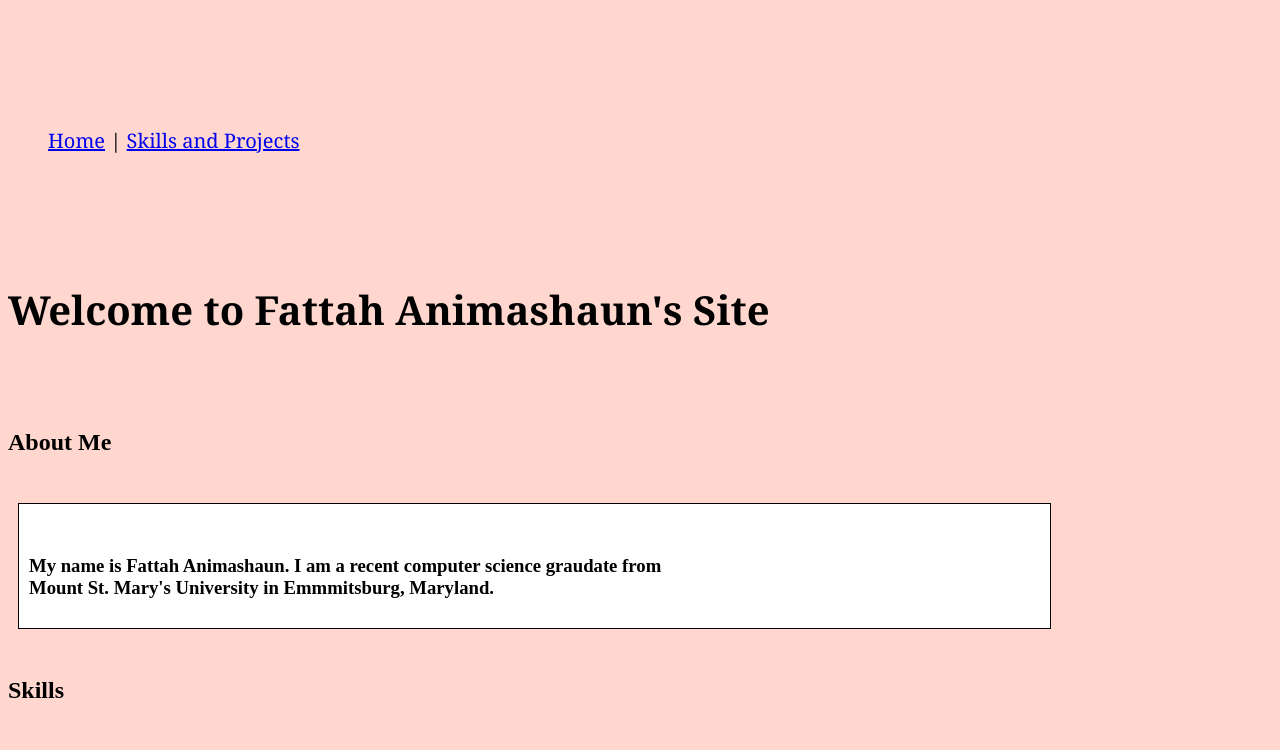
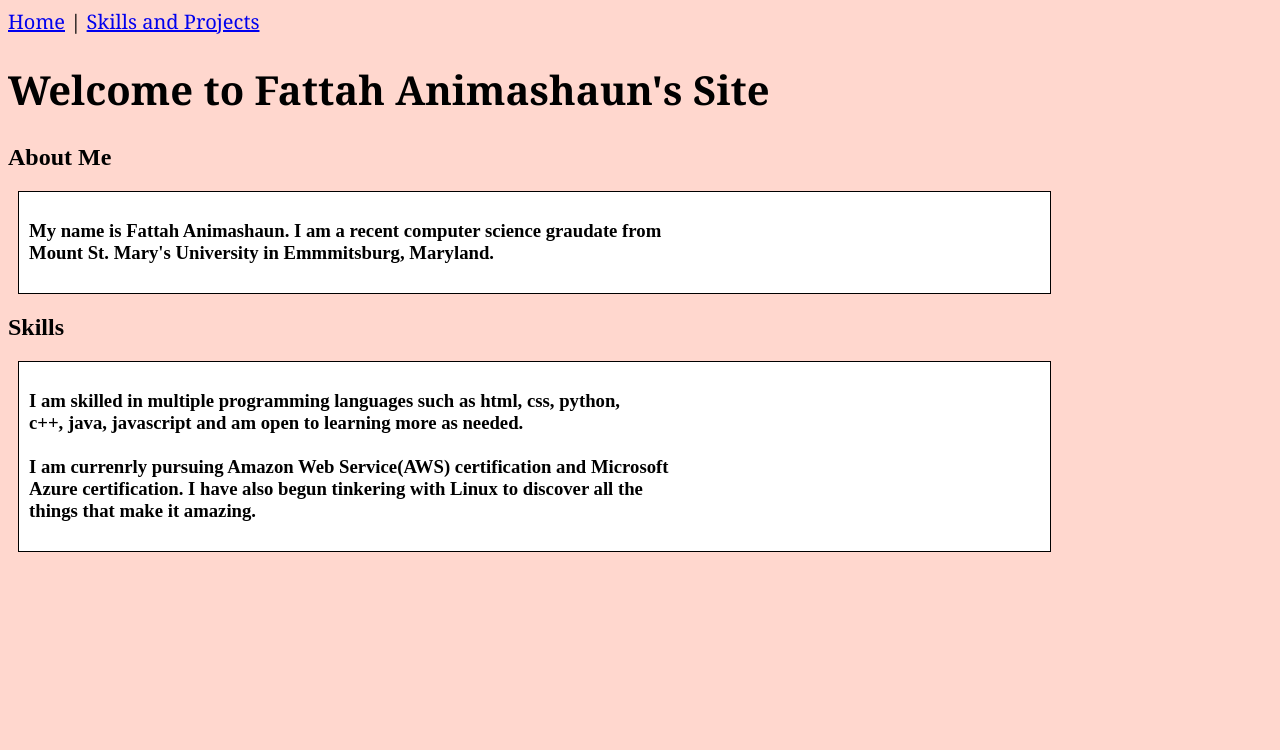
Before and after one commit to MasterPeaceTDSK/masterpeacetdsk.github.io, a plain HTML site: page index.html in a window 1280 px wide. Shown: the top 750 px of the page. Drawn offline with Linux system fonts and the light colour scheme.

Commit message:
edited the page to not have so much white space eaten up

```diff
--- a/index.html
+++ b/index.html
@@ -5,29 +5,23 @@
         <link rel="stylesheet" type="text/css" href="mptdsk.css" media="screen and (min-width: 481px)" />
         <title> FMAni Home</title>
     </head>
+    <header><nav>
+<a href="index.html">Home</a> | <a href="FMSkills.html">Skills and Projects</a>
+        </nav>
+        <h1>Welcome to Fattah Animashaun's Site</h1>
+    </header>
     <body>
-    <header>
-        <nav>
-            <ul>
-<li><a href="index.html">Home</a></li> | <li><a href="FMSkills.html">Skills and Projects</a></li>
-            </ul>
-            <!-- Next session make buttons hug the top of the screen-->
-            </nav>
-            <h1>Welcome to Fattah Animashaun's Site</h1>
-    </header>
         <h2>About Me</h2>
-        <div class="box"><h3>
-            My name is Fattah Animashaun. I am a recent computer science graudate from
+        <ln_skip><div class="box"><h3>My name is Fattah Animashaun. I am a recent computer science graudate from
             Mount St. Mary's University in Emmmitsburg, Maryland.
-        </h3></div>
+        </h3></div></ln_skip>
         <h2>Skills</h2>
-        <div class="box"><h3>
-            I am skilled in multiple programming languages such as html, css, python,
+        <ln_skip><div class="box"><h3>I am skilled in multiple programming languages such as html, css, python,
             c++, java, javascript and am open to learning more as needed.
 
             I am currenrly pursuing Amazon Web Service(AWS) certification and Microsoft
             Azure certification. I have also begun tinkering with Linux to discover all the
             things that make it amazing.
-         </h3></div>
+         </h3></div></ln_skip>
     </body>
 </html>
--- a/mptdsk.css
+++ b/mptdsk.css
@@ -5,8 +5,10 @@ header {
 }
 body {
     background-color:   #ffd7ce  ;
-    white-space: pre-line;
-    white-space: post-line;
+
+}
+ln_skip {
+  white-space: pre-line;
 }
 
 .box {
```
